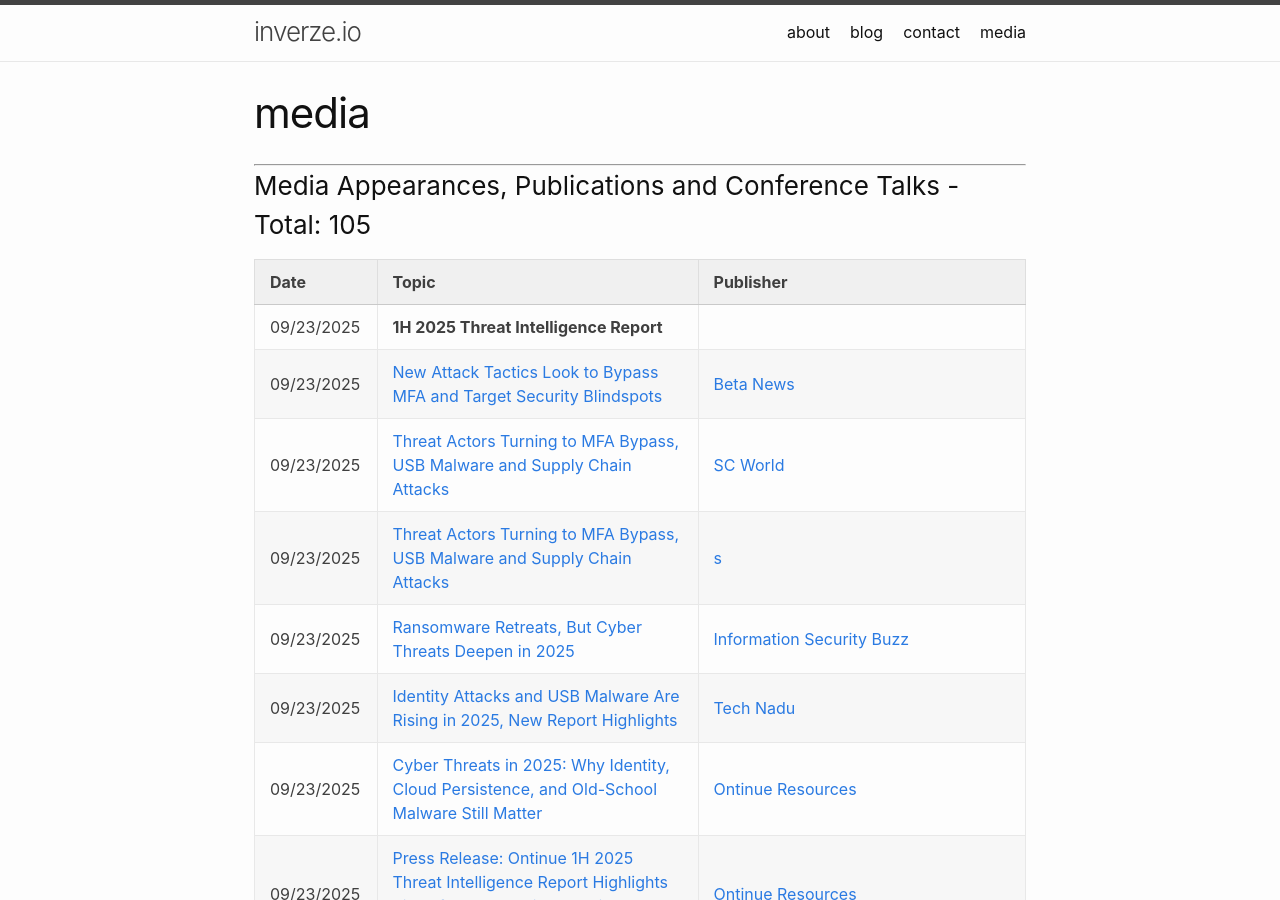
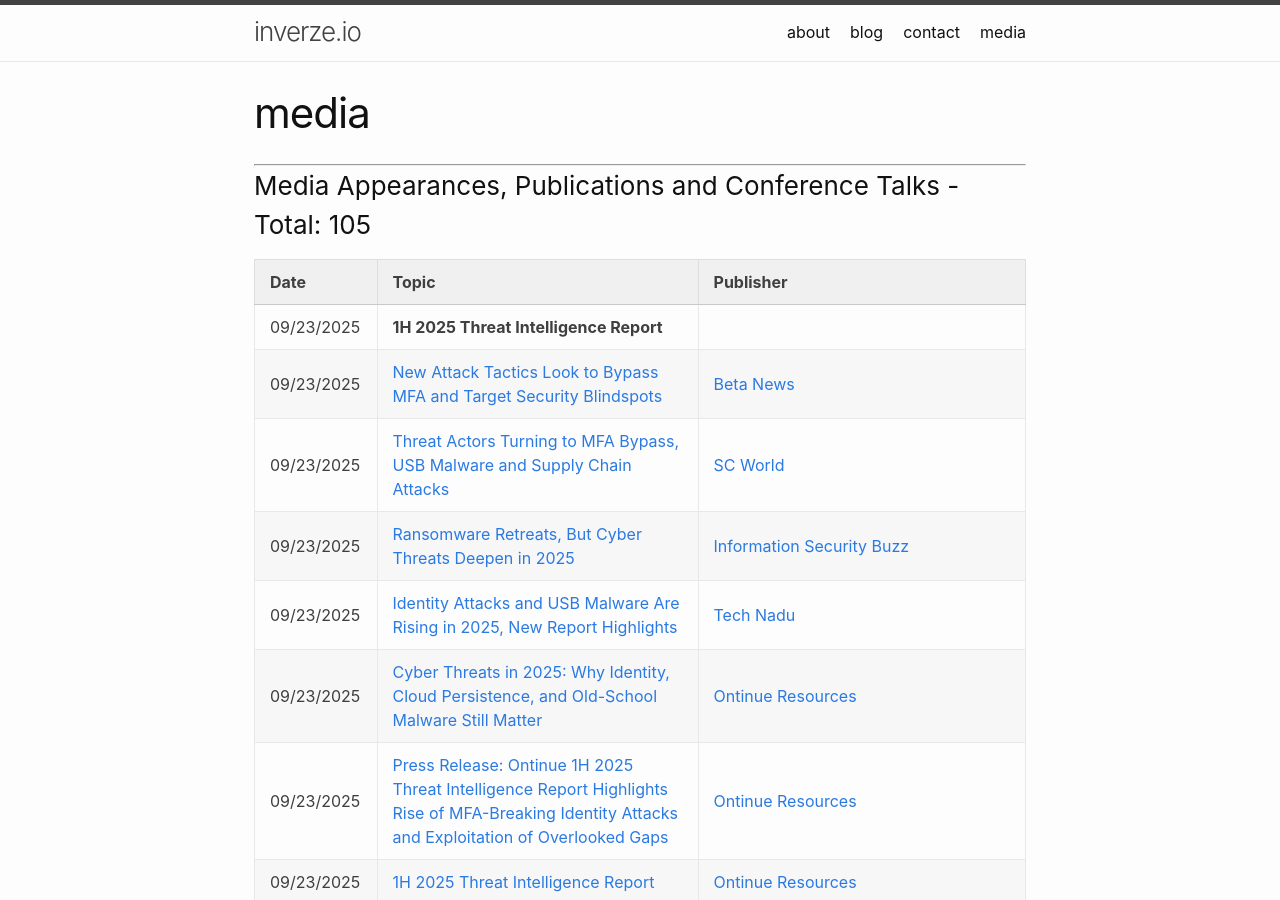
Before and after one commit to inverzeio/blog, a Jekyll site: the page built from media.md, in a window 1280 px wide and 900 px high. Built offline with Jekyll 4.4.1, drawn with Linux system fonts in a browser that asks for light colours.

Commit message:
Update media.md

```diff
--- a/media.md
+++ b/media.md
@@ -12,7 +12,6 @@
 | 09/23/2025 | **1H 2025 Threat Intelligence Report** |
 | 09/23/2025 | [New Attack Tactics Look to Bypass MFA and Target Security Blindspots](https://betanews.com/2025/09/23/new-attack-tactics-look-to-bypass-mfa-and-target-security-blindspots/) | [Beta News](https://betanews.com) |
 | 09/23/2025 | [Threat Actors Turning to MFA Bypass, USB Malware and Supply Chain Attacks](https://www.scworld.com/news/threat-actors-turning-to-mfa-bypass-usb-malware-and-supply-chain-attacks) | [SC World](https://www.scworld.com) |
-| 09/23/2025 | [Threat Actors Turning to MFA Bypass, USB Malware and Supply Chain Attacks](http) | [s](s/) |
 | 09/23/2025 | [Ransomware Retreats, But Cyber Threats Deepen in 2025](https://informationsecuritybuzz.com/ransomware-retreats-but-cyber-threats-deepen-in-2025/) | [Information Security Buzz](https://informationsecuritybuzz.com) |
 | 09/23/2025 | [Identity Attacks and USB Malware Are Rising in 2025, New Report Highlights](https://www.technadu.com/identity-attacks-and-usb-malware-are-rising-in-2025-new-report-highlights/610406/) | [Tech Nadu](https://www.technadu.com) |
 | 09/23/2025 | [Cyber Threats in 2025: Why Identity, Cloud Persistence, and Old-School Malware Still Matter](https://www.ontinue.com/resource/blog-ontinue-report-cyber-threats-in-1h-2025/) | [Ontinue Resources](https://www.ontinue.com/resources/) |
```
